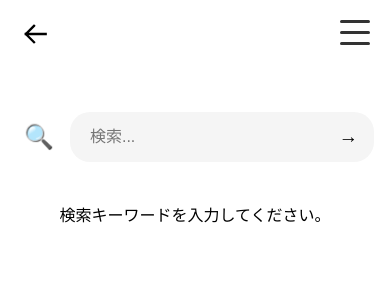
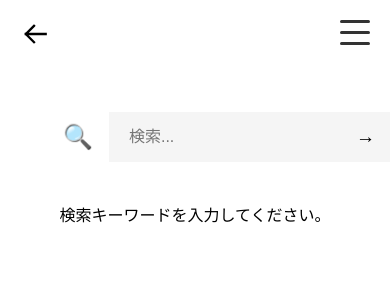
Before and after one commit to 0kyon/kyon-s-room, a Next.js app: page /search in a window 390 px wide. Shown: the top 300 px of the page. Built offline with nearby package versions, Linux system fonts and the light colour scheme.

Commit message:
テキストボックスの修正

```diff
--- a/src/app/search/styles.module.css
+++ b/src/app/search/styles.module.css
@@ -16,7 +16,7 @@
   display: flex;
   align-items: center;
   gap: 0.5rem;
-  max-width: 600px;
+  max-width: 400px;
   width: 100%;
 }
 
@@ -40,7 +40,7 @@
   display: flex;
   align-items: center;
   background: #f5f5f5;
-  border-radius: 20px;
+  border-radius: 0;
   padding: 0.25rem 0.5rem;
   flex: 1;
   animation: slideIn 0.3s ease;
@@ -274,6 +274,10 @@
     margin-top: 6rem;
   }
 
+  .searchWrapper {
+    max-width: 280px;
+  }
+
   .resultContent {
     flex-direction: column;
   }
--- a/src/components/HamburgerMenu.module.css
+++ b/src/components/HamburgerMenu.module.css
@@ -347,7 +347,7 @@
   display: flex;
   align-items: center;
   background: #f5f5f5;
-  border-radius: 20px;
+  border-radius: 0;
   padding: 0.25rem;
   flex: 1;
   animation: slideIn 0.3s ease;
```
